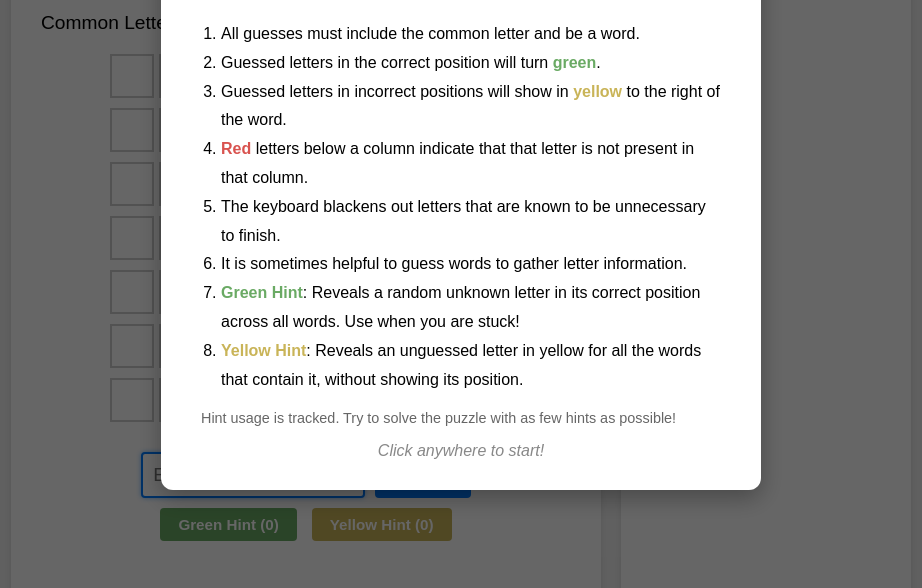
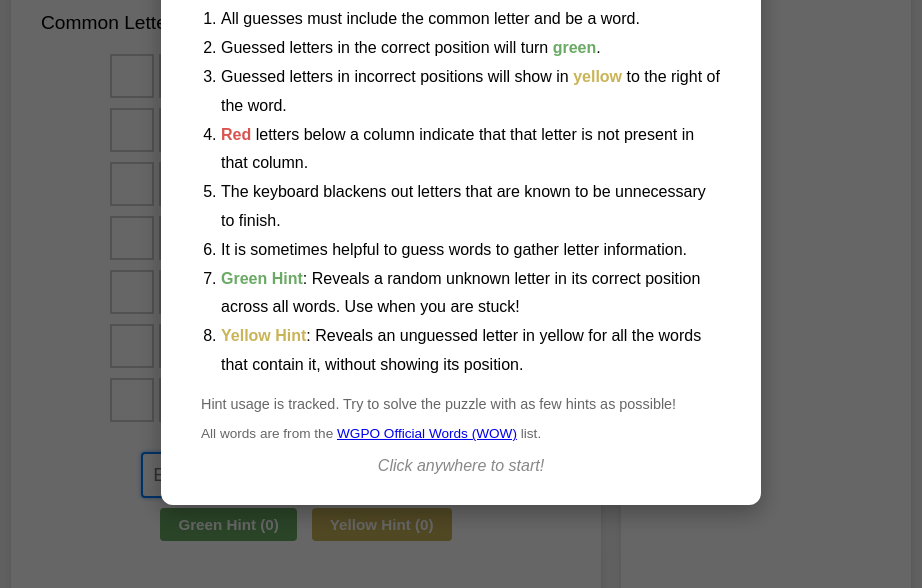
Before and after one commit to SmoothDragon/seven_game, a plain HTML site: page index.html in a window 1280 px wide. Shown: the part 206-794 px from the top of the page, without its empty margins (179-1101 px from the left). Drawn offline with Linux system fonts and the light colour scheme.

Commit message:
Add WGPO word list attribution to splash screen
Made-with: Cursor

```diff
--- a/index.html
+++ b/index.html
@@ -112,6 +112,7 @@
                 <li><span class="yellow-text">Yellow Hint</span>: Reveals an unguessed letter in yellow for all the words that contain it, without showing its position.</li>
             </ol>
             <p style="font-size: 0.9em; color: #666;">Hint usage is tracked. Try to solve the puzzle with as few hints as possible!</p>
+            <p style="font-size: 0.85em; color: #666;">All words are from the <a href="https://wordgameplayers.org/wgpo-official-words/" target="_blank" rel="noopener">WGPO Official Words (WOW)</a> list.</p>
             <p class="splash-dismiss">Click anywhere to start!</p>
         </div>
     </div>
```
